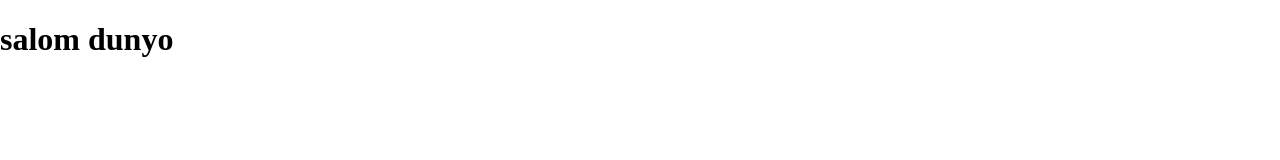
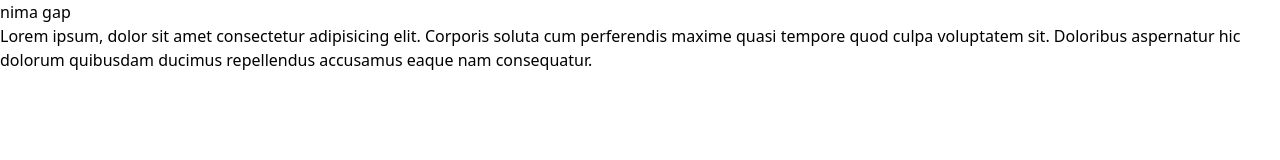
Before and after one commit to Umarkh0n/dsadas, a plain HTML site: page index.html in a window 1280 px wide. Drawn offline with nearby package versions, Linux system fonts and the light colour scheme.

Commit message:
updated files

```diff
--- a/index.html
+++ b/index.html
@@ -22,10 +22,7 @@
 
 
 
-
-
-
-  <!-- <script src="https://cdn.tailwindcss.com"></script>
+  <script src="https://cdn.tailwindcss.com"></script>
   <script>
     tailwind.config = {
       theme: {
@@ -59,10 +56,17 @@
         }
       }
     }
-  </script> -->
+  </script>
   <script src="./js/index.js"></script>
-
-<h1>salom dunyo</h1>
+  <h3>
+    nima gap
+  </h3>
+  <p>
+    Lorem ipsum, dolor sit amet consectetur adipisicing elit. Corporis soluta cum perferendis maxime quasi tempore quod
+    culpa voluptatem sit. Doloribus aspernatur hic dolorum quibusdam ducimus repellendus accusamus eaque nam
+    consequatur.
+  </p>
+  <p></p>
 </body>
 
 </html>
```
